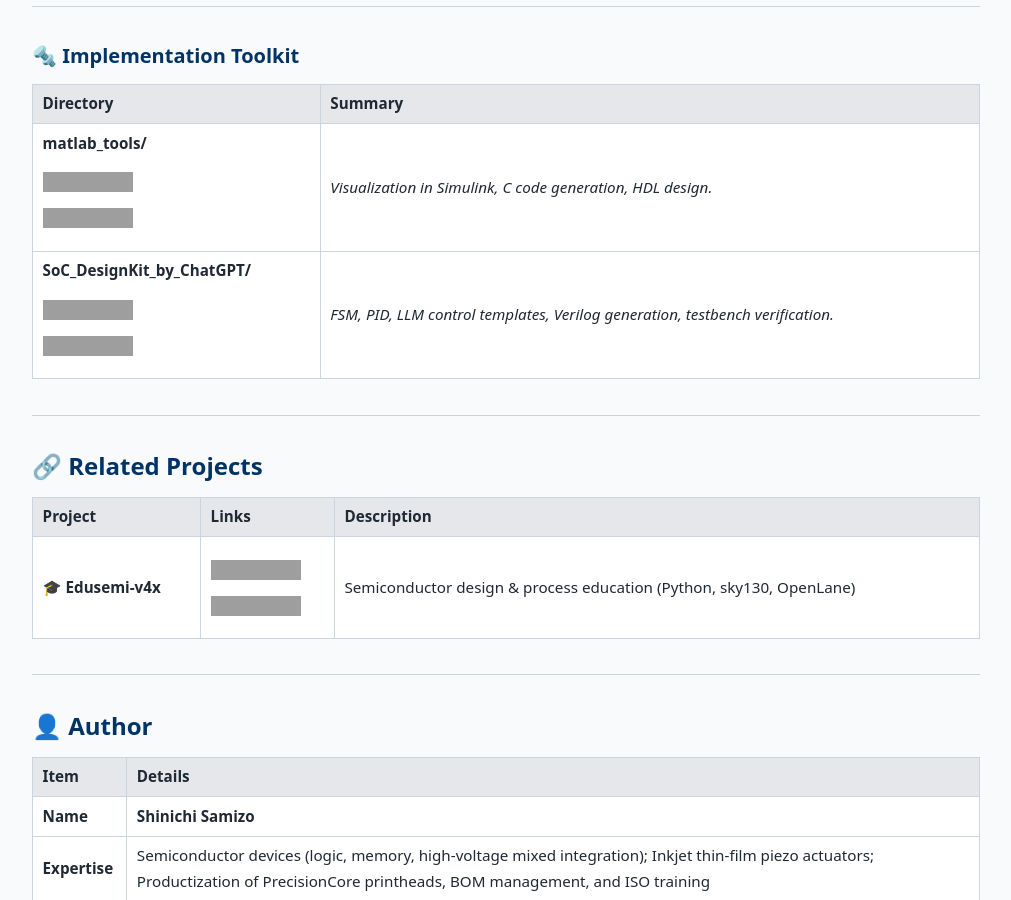
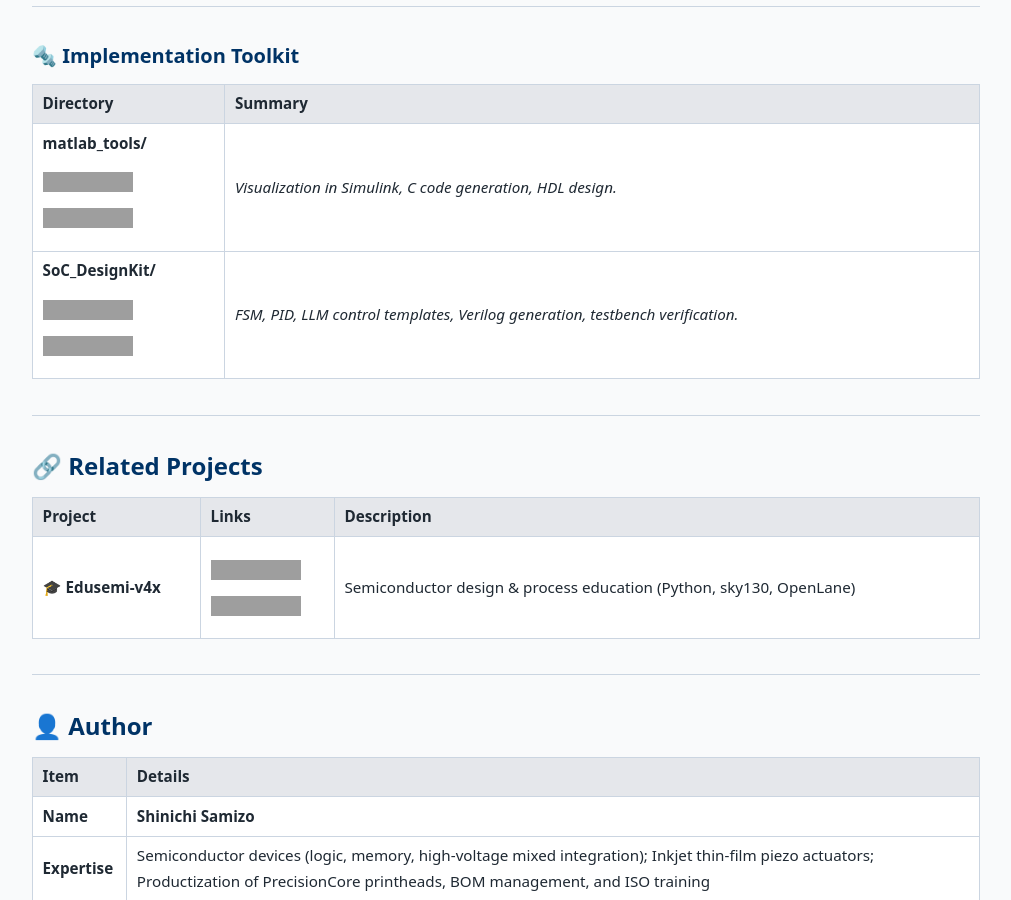
Before and after one commit to Samizo-AITL/EduController, a Jekyll site: the page built from en/index.md, in a window 1280 px wide and 900 px high, scrolled down 2834 px, cut to the strip 0-900 px from the top of the window. Shown: the whole strip, without its empty margins (98-1109 px from the left). Built offline with Jekyll 4.4.1, drawn with Linux system fonts in a browser that asks for light colours; grey boxes are pictures that could not be loaded.

Commit message:
Update index.md

```diff
--- a/en/index.md
+++ b/en/index.md
@@ -72,7 +72,7 @@ title: EduController/en/index.md
 | **Directory** | **Summary** |
 |---------------|-------------|
 | **matlab_tools/**<br>[![View Site](https://img.shields.io/badge/View-Site-brightgreen?logo=github)](https://samizo-aitl.github.io/EduController/matlab_tools/)  [![View Repo](https://img.shields.io/badge/View-Repo-blue?logo=github)](https://github.com/Samizo-AITL/EduController/tree/main/matlab_tools) | *Visualization in Simulink, C code generation, HDL design.*|
-| **SoC_DesignKit_by_ChatGPT/**<br>[![View Site](https://img.shields.io/badge/View-Site-brightgreen?logo=github)](https://samizo-aitl.github.io/EduController/SoC_DesignKit_by_ChatGPT/) [![View Repo](https://img.shields.io/badge/View-Repo-blue?logo=github)](https://github.com/Samizo-AITL/EduController/tree/main/SoC_DesignKit_by_ChatGPT) | *FSM, PID, LLM control templates, Verilog generation, testbench verification.* |
+| **SoC_DesignKit/**<br>[![View Site](https://img.shields.io/badge/View-Site-brightgreen?logo=github)](https://samizo-aitl.github.io/EduController/SoC_DesignKit_by_ChatGPT/) [![View Repo](https://img.shields.io/badge/View-Repo-blue?logo=github)](https://github.com/Samizo-AITL/EduController/tree/main/SoC_DesignKit_by_ChatGPT) | *FSM, PID, LLM control templates, Verilog generation, testbench verification.* |
 
 ---
 
```
